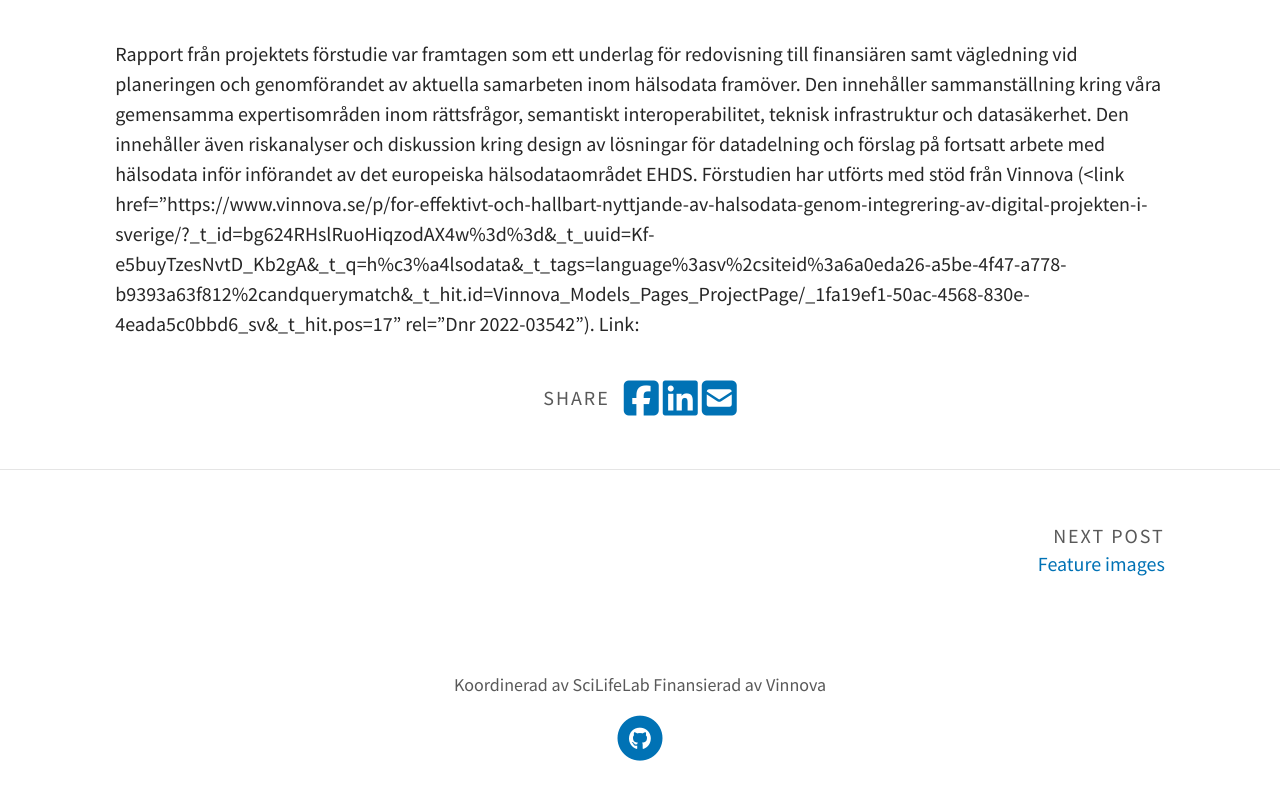
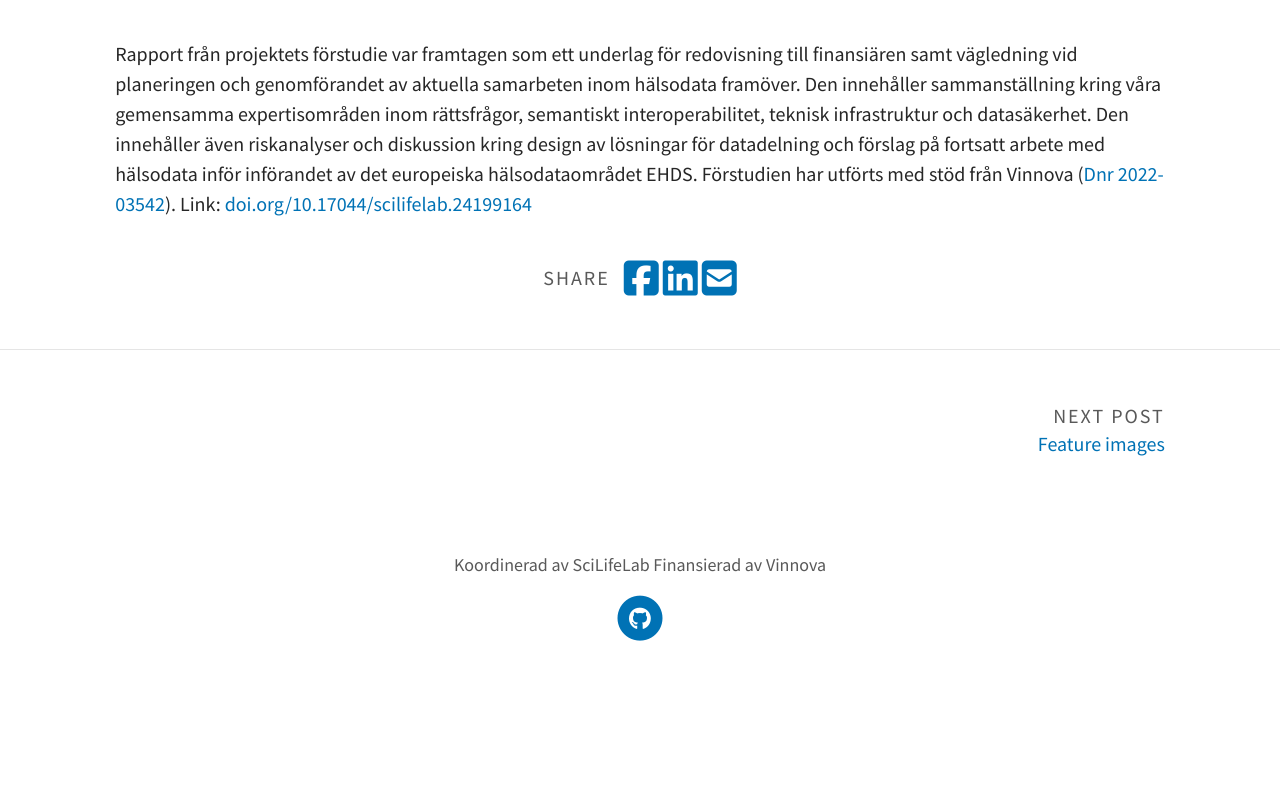
Before and after one commit to ScilifelabDataCentre/DIGIfor1Health_web, a Jekyll site: the page built from _posts/2024-04-16-project-update.md, in a window 1280 px wide. Shown: the part 334-1133 px from the top of the page. Built offline with Jekyll 4.4.1, drawn with Linux system fonts in a browser that asks for light colours; a script that is not in the unit is left out; after the commit the page ends 1013 px from its top, so only the background shows below that.

Commit message:
Update 2024-04-16-project-update.md

```diff
--- a/_posts/2024-04-16-project-update.md
+++ b/_posts/2024-04-16-project-update.md
@@ -9,5 +9,5 @@ categories: Post
 Rapport från projektets förstudie var framtagen som ett underlag för redovisning till finansiären samt vägledning vid planeringen och genomförandet av aktuella samarbeten inom hälsodata framöver.
 Den innehåller sammanställning kring våra gemensamma expertisområden inom rättsfrågor, semantiskt interoperabilitet, teknisk infrastruktur och datasäkerhet. Den innehåller även riskanalyser
 och diskussion kring design av lösningar för datadelning och förslag på fortsatt arbete med hälsodata inför införandet av det europeiska hälsodataområdet EHDS. Förstudien har utförts med stöd
-från Vinnova (<link href="https://www.vinnova.se/p/for-effektivt-och-hallbart-nyttjande-av-halsodata-genom-integrering-av-digital-projekten-i-sverige/?_t_id=bg624RHslRuoHiqzodAX4w%3d%3d&_t_uuid=Kf-e5buyTzesNvtD_Kb2gA&_t_q=h%c3%a4lsodata&_t_tags=language%3asv%2csiteid%3a6a0eda26-a5be-4f47-a778-b9393a63f812%2candquerymatch&_t_hit.id=Vinnova_Models_Pages_ProjectPage/_1fa19ef1-50ac-4568-830e-4eada5c0bbd6_sv&_t_hit.pos=17" rel="Dnr 2022-03542").
-Link: <link href="https://doi.org/10.17044/scilifelab.24199164" />
+från Vinnova (<a href="https://www.vinnova.se/p/for-effektivt-och-hallbart-nyttjande-av-halsodata-genom-integrering-av-digital-projekten-i-sverige/?_t_id=bg624RHslRuoHiqzodAX4w%3d%3d&_t_uuid=Kf-e5buyTzesNvtD_Kb2gA&_t_q=h%c3%a4lsodata&_t_tags=language%3asv%2csiteid%3a6a0eda26-a5be-4f47-a778-b9393a63f812%2candquerymatch&_t_hit.id=Vinnova_Models_Pages_ProjectPage/_1fa19ef1-50ac-4568-830e-4eada5c0bbd6_sv&_t_hit.pos=17">Dnr 2022-03542</a>).
+Link: <a href="https://doi.org/10.17044/scilifelab.24199164">doi.org/10.17044/scilifelab.24199164</a>
```
